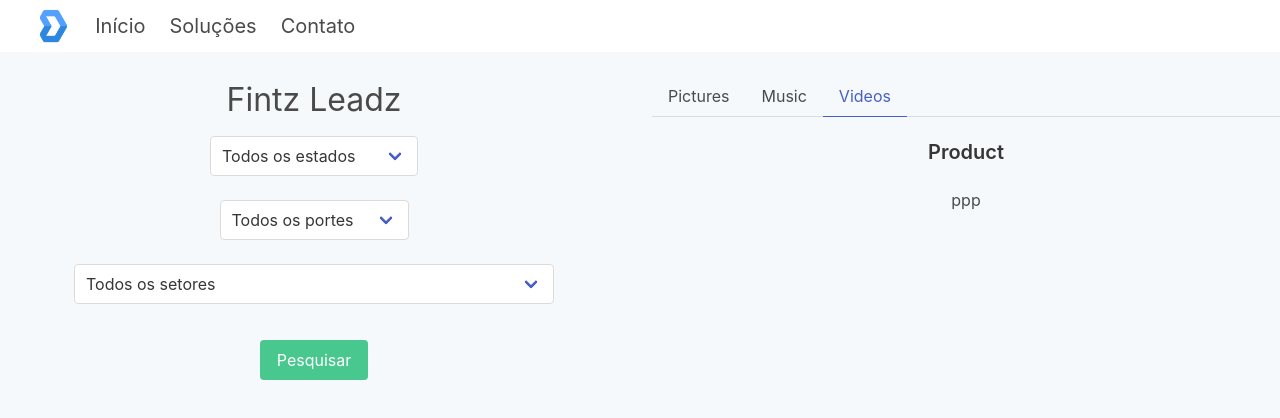
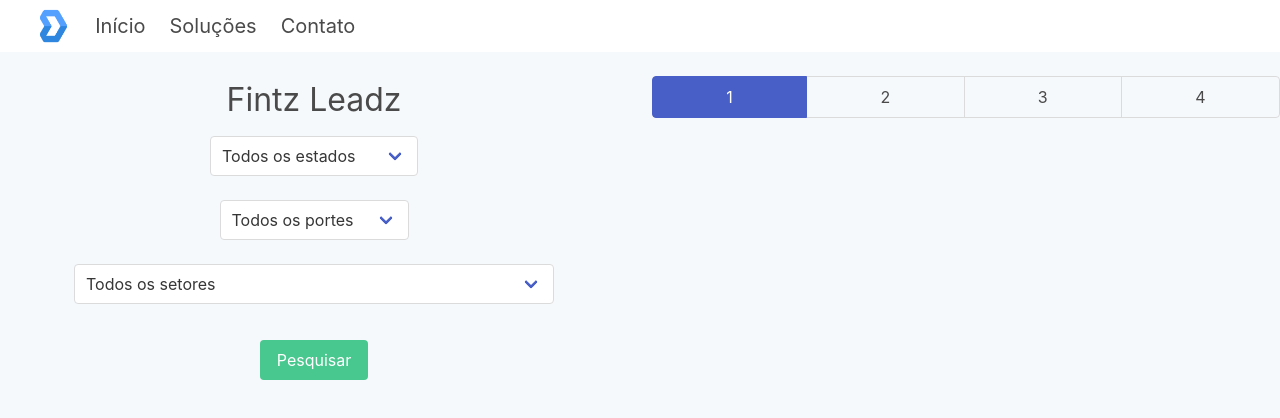
Before and after one commit to thefintz/Leadz, a React (Create React App) app: page / in a window 1280 px wide. Shown: the top 418 px of the page. Built offline with nearby package versions, Linux system fonts and the light colour scheme.

Commit message:
these tabs also dont work

```diff
--- a/src/App.css
+++ b/src/App.css
@@ -36,3 +36,13 @@
     transform: rotate(360deg);
   }
 }
+
+/* added so that Tabs.js can work */
+#tab-content p {
+  display: none;
+}
+
+/* added so that Tabs.js can work */
+#tab-content p.is-active {
+  display: block;
+}
--- a/src/components/SearchPage.js
+++ b/src/components/SearchPage.js
@@ -5,6 +5,7 @@
 import FiltroCNAE from './FiltroCNAE';
 import LeadsDummyData from './LeadsDummyData';  // for testing purposes (mocking api response)
 import Navbar from './Navbar';
+import Tabs from './Tabs';
 
 class SearchPage extends React.Component {
   constructor (props) {
@@ -94,29 +95,8 @@
 
           <div class="column is-half">
             <br/>
-            <div class="tabs">
-              <ul>
-                <li onClick={() => { this.updateActivePage(0)} } class={ this.state.activePage === 0 ? "is-active" : ""}><a>Pictures</a></li>
-                <li onClick={() => { this.updateActivePage(1)} } class={ this.state.activePage === 1 ? "is-active" : ""}><a>Music</a></li>
-                <li onClick={() => { this.updateActivePage(2)} } class={ this.state.activePage === 2 ? "is-active" : ""}><a>Videos</a></li>
-              </ul>
-            </div>
-            <div class="px-2" id="tab-content">
-              <div id="product-details">
-                <h3 class="is-size-5 title"> Product </h3>
-                <p> ppp </p>
-              </div>
-              <div id="sales-details" class="is-hidden">
-                <h3 class="is-size-5 title"> sales </h3>
-                <p> sss </p>
-              </div>
-              <div id="marketing-details" class="is-hidden">
-                <h3 class="is-size-5 title"> marketing </h3>
-                <p> mmm </p>
-              </div>
-            </div>
-
-            <LeadsList leadsList={ this.state.leadsData } />
+            <Tabs leadsList={ this.state.leadsData }></Tabs>
+            {/* <LeadsList leadsList={ this.state.leadsData } /> */}
           </div>
 
         </div>
--- /dev/null
+++ b/src/components/Tabs.js
@@ -0,0 +1,82 @@
+import LeadsList from './LeadsList';
+
+const Tabs = ({leadsList=[]}) => {
+  return <div>
+    <div class="tabs is-toggle is-fullwidth" id="tabs">
+      <ul>
+        <li class="is-active" data-tab="1">
+          <a>
+            <span ></span>
+            <span>1</span>
+          </a>
+        </li>
+        <li data-tab="2">
+          <a>
+            <span class=""></span>
+            <span>2</span>
+          </a>
+        </li>
+        <li data-tab="3">
+          <a>
+            <span class=""></span>
+            <span>3</span>
+          </a>
+        </li>
+        <li data-tab="4">
+          <a>
+            <span class=""></span>
+            <span>4</span>
+          </a>
+        </li>
+      </ul>
+    </div>
+    <div id="tab-content">
+      <LeadsList class="is-active" data-content="1" leadsList={ leadsList.slice(0, 1) } />
+      <LeadsList data-content="2" leadsList={ leadsList.slice(1, 2) } />
+      <LeadsList data-content="3" leadsList={ leadsList.slice(2, 3) } />
+      <LeadsList data-content="4" leadsList={ leadsList.slice(3, 4) } />
+    </div>
+  </div>
+}
+
+document.addEventListener('DOMContentLoaded', () => {
+
+  const TABS = [...document.querySelectorAll('#tabs li')];
+  const CONTENT = [...document.querySelectorAll('#tab-content p')];
+  const ACTIVE_CLASS = 'is-active';
+
+  function initTabs() {
+      TABS.forEach((tab) => {
+        tab.addEventListener('click', (e) => {
+          let selected = tab.getAttribute('data-tab');
+          updateActiveTab(tab);
+          updateActiveContent(selected);
+        })
+      })
+  }
+
+  function updateActiveTab(selected) {
+    TABS.forEach((tab) => {
+      if (tab && tab.classList.contains(ACTIVE_CLASS)) {
+        tab.classList.remove(ACTIVE_CLASS);
+      }
+    });
+    selected.classList.add(ACTIVE_CLASS);
+  }
+
+  function updateActiveContent(selected) {
+    CONTENT.forEach((item) => {
+      if (item && item.classList.contains(ACTIVE_CLASS)) {
+        item.classList.remove(ACTIVE_CLASS);
+      }
+      let data = item.getAttribute('data-content');
+      if (data === selected) {
+        item.classList.add(ACTIVE_CLASS);
+      }
+    });
+  }
+  initTabs();
+});
+
+
+export default Tabs
```
